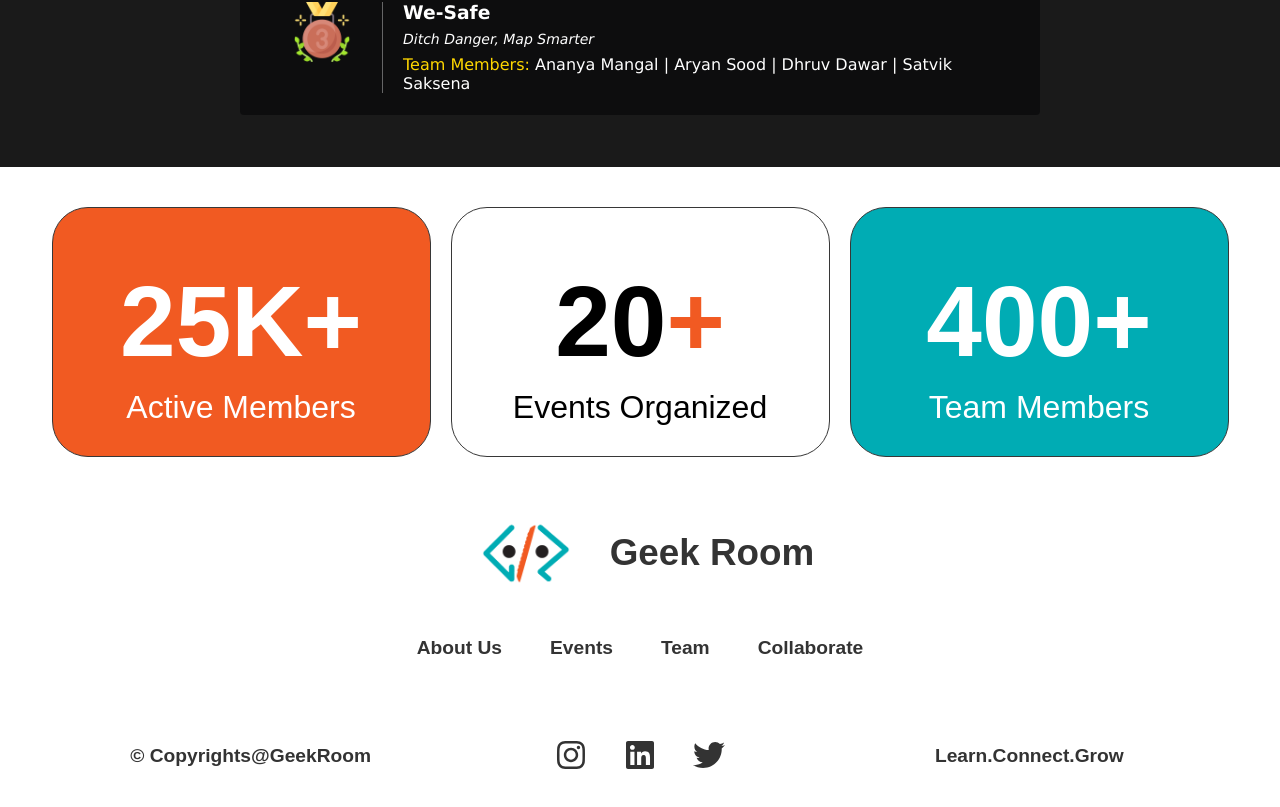
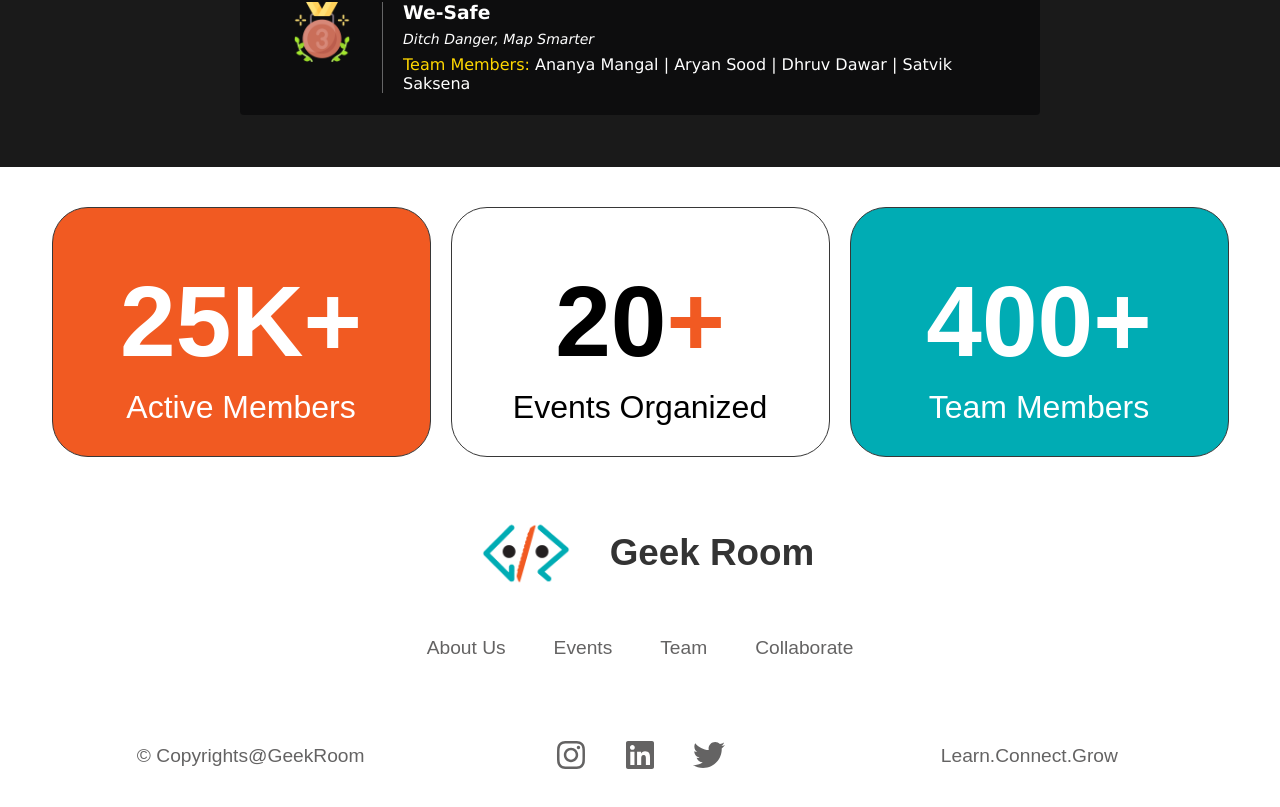
Before and after one commit to AdityaSingh2005/Geek-Room, a Next.js app: page /Hackathon/1 in a window 1280 px wide. Shown: the part 1580-2387 px from the top of the page. Built offline with nearby package versions, Linux system fonts and the light colour scheme; a web font is replaced by a local one.

Commit message:
minor change in some section

```diff
--- a/src/styles/footer.module.scss
+++ b/src/styles/footer.module.scss
@@ -41,9 +41,9 @@
 
         .link {
           text-decoration: none;
-          color: #333;
+          color: #646363;
           font-size: 1.2rem;
-          font-weight: bold;
+          font-weight: lighter;
 
           &:hover {
             color: #00acb4;
@@ -62,9 +62,9 @@
 
         .copyright,
         .designedBy {
-          color: #333;
+          color: #646363;
           font-size: 1.2rem;
-          font-weight: bold;
+          font-weight: lighter;
           margin: 1rem 0;
           flex: 1;
           text-align: center;
@@ -80,7 +80,7 @@
           .socialIcon {
             width: 32px;
             height: 32px;
-            color: #333;
+            color: #646363;
 
             &:hover {
               color: #00acb4;
--- a/src/styles/ourWork.module.scss
+++ b/src/styles/ourWork.module.scss
@@ -19,6 +19,7 @@ $shadow-color: rgba($primary-color, 0.7);
 .sectionTitle {
   text-align: center;
   margin-bottom: 3rem;
+  margin-top: 3rem;
   font-size: 3.3rem;
   letter-spacing: 2px;
   text-transform: uppercase;
```
Also changed, not shown: src/styles/aboutLanding.module.scss (+7 -4 lines).
